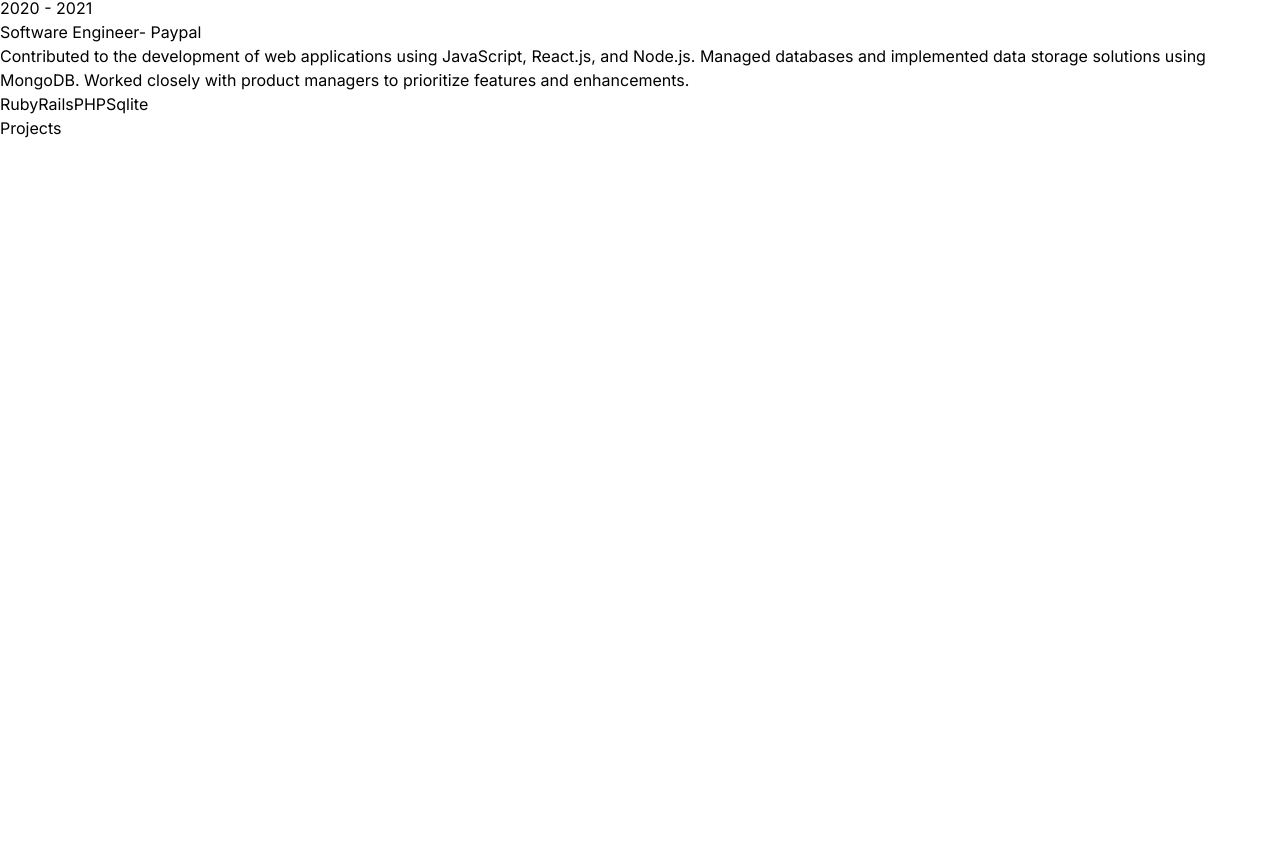
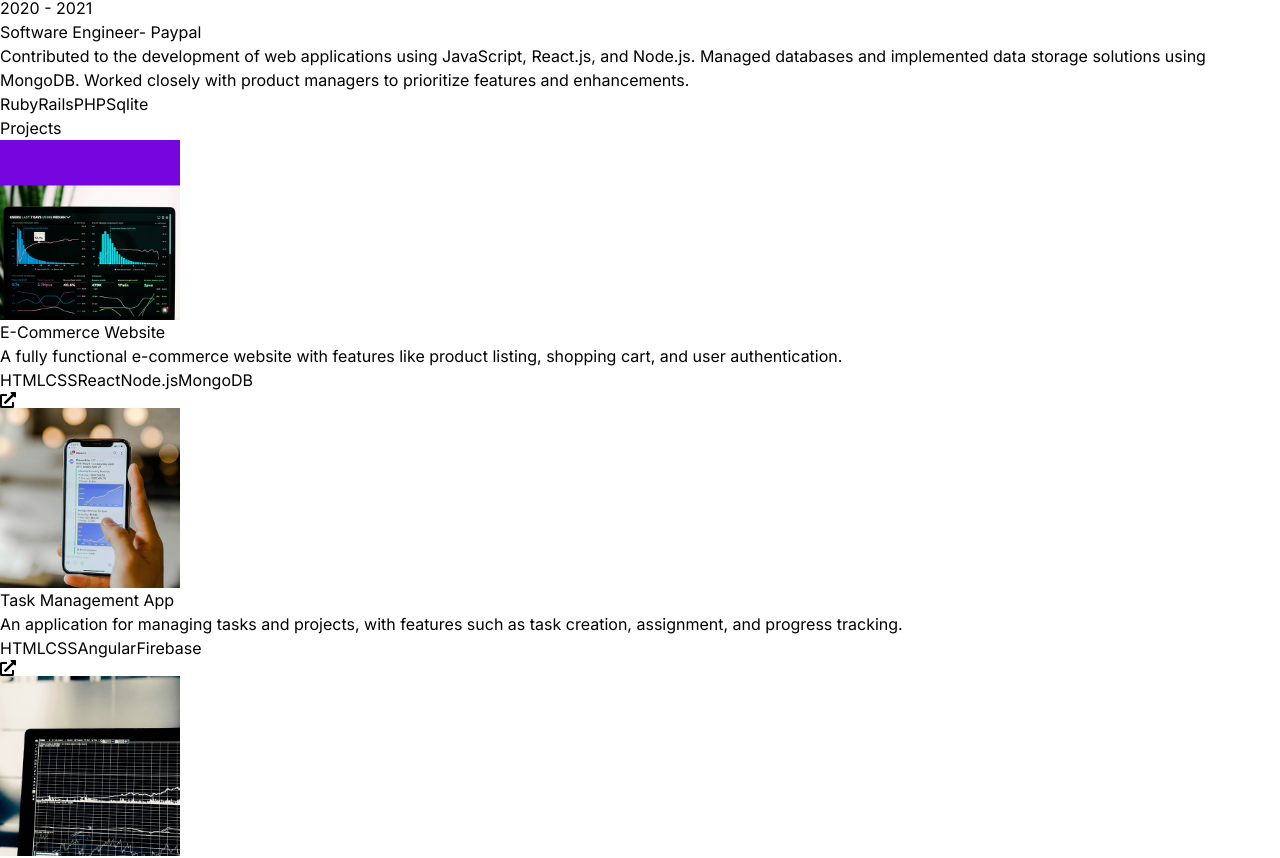
Before and after one commit to KMjanith/Portfolio, a React (Vite) app in the folder protfolio-2/: page / in a window 1280 px wide. Shown: the part 1872-2730 px from the top of the page. Before the commit the page ends 2012 px from the top, so only its background shows below. Built offline with nearby package versions, Linux system fonts and the light colour scheme.

Commit message:
projects okay

```diff
--- a/protfolio-2/src/components/Projects.jsx
+++ b/protfolio-2/src/components/Projects.jsx
@@ -1,14 +1,54 @@
 import React from 'react'
+import {PROJECTS} from '../constants/index.js'
+import { FaExternalLinkAlt } from "react-icons/fa";
+
 
 export default function Projects() {
   return (
    <div className="border-b border-neutral-700 pb-4">
-           <h2 className='my-20 text-center text-4xl'>
-               Projects
-           </h2>
+      <h2 className='my-20 text-center text-4xl'>
+        Projects
+      </h2>
+      <div>
+        {
+          PROJECTS.map((project, index) => (
+            <div key={index} className='mb-8 flex flex-wrap border p-5 rounded-2xl border-neutral-500  lg:justify-center ' >
+
+              <div className='w-full lg:w-1/4'>
+              <img src={project.image} width={180} height={180} alt={project.title} className='mb-4 rounded'/>
+              </div>
+
+              <div className='w-full max-w-xl lg:w-3/4'>
+                <h3 className='mb-4 font-semibold'>{project.title}</h3>
+                <p className='mb-4 text-neutral-400'>{project.description}</p>
+                {project.technologies.map((tech, index)=> (
+                  <span key={index} className='mr-2 rounded
+                   bg-neutral-700 px-2 py-1 text-sm font-medium text-purple-300'>{tech}</span>
+
+                ))}
+
+                <div className='text-xl text-blue-300  mt-4 w-full flex justify-end items-end'>
+                <a className='bg-neutral-700 p-2 rounded-lg hover:bg-neutral-600 cursor-pointer' href='#'>
+
+                  <FaExternalLinkAlt />
+
+                </a>
+
+                </div>
+
+
+              </div>
 
 
 
-       </div>
+
+            </div>
+
+          ))
+        }
+      </div>
+
+
+    </div>
   )
 }
```
